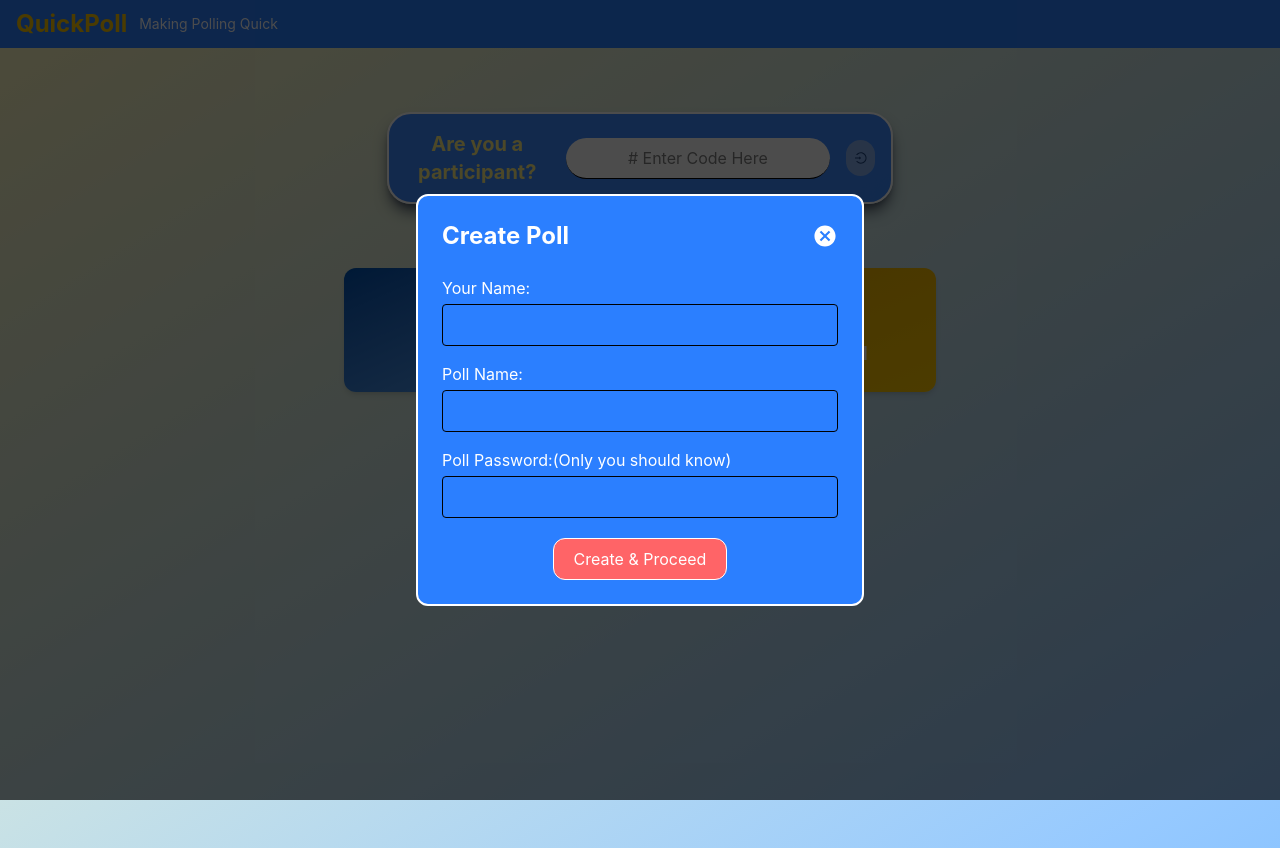
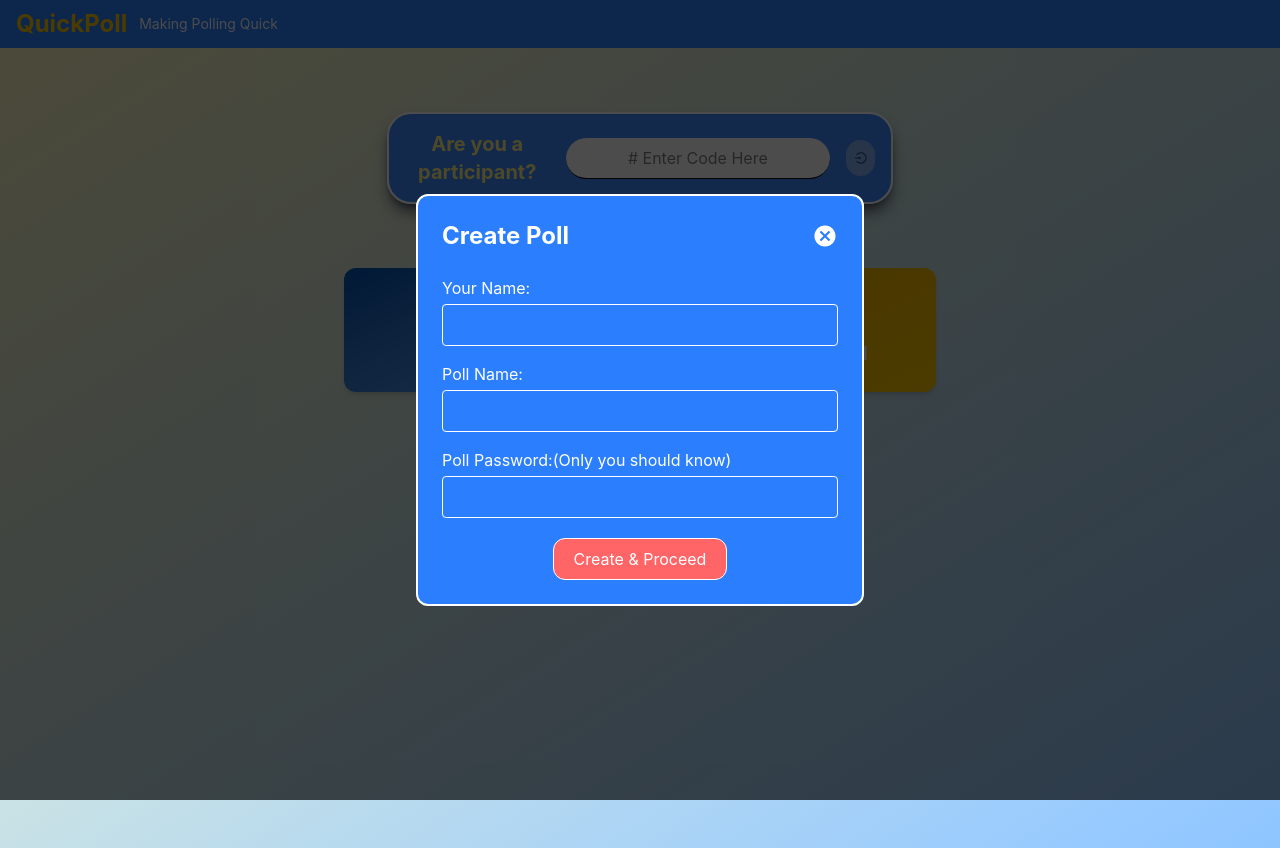
Before and after one commit to Naveensharma26/quickpoll, a React (Vite) app: page / in a window 1280 px wide. Both pictures are taken after a click on the button "Create a Poll". Built offline with nearby package versions, Linux system fonts and the light colour scheme.

Commit message:
adding vercel.json

```diff
--- a/src/components/CreatePollPopup.jsx
+++ b/src/components/CreatePollPopup.jsx
@@ -39,7 +39,7 @@ function CreatePollPopup({ open, setOpen }) {
 
   return (
     <div className="fixed inset-0 flex justify-center items-center bg-black/70 px-3">
-      <div className="bg-blue-500 p-5 md:p-6 rounded-xl w-full max-w-md border-white border-2 text-white">
+      <div className="bg-blue-500 p-5 md:p-6 rounded-xl w-full max-w-md border-white border-2 text-white ">
         <div className="flex justify-between items-center">
           <h1 className="text-xl md:text-2xl font-bold">Create Poll</h1>
           <IoMdCloseCircle
@@ -48,12 +48,11 @@ function CreatePollPopup({ open, setOpen }) {
             className="cursor-pointer"
           />
         </div>
-
         <div className="flex flex-col gap-4 mt-6">
           <div className="flex flex-col">
             <label className="text-sm md:text-base">Your Name:</label>
             <input
-              className="p-2 rounded border mt-1 outline-none text-black"
+              className="p-2 rounded border mt-1 outline-none text-white"
               type="text"
               value={userName}
               onChange={(e) => setUsername(e.target.value)}
@@ -63,7 +62,7 @@ function CreatePollPopup({ open, setOpen }) {
           <div className="flex flex-col">
             <label className="text-sm md:text-base">Poll Name:</label>
             <input
-              className="p-2 rounded border mt-1 outline-none text-black"
+              className="p-2 rounded border mt-1 outline-none text-white"
               type="text"
               value={pollName}
               onChange={(e) => setPollName(e.target.value)}
@@ -75,14 +74,13 @@ function CreatePollPopup({ open, setOpen }) {
               Poll Password:(Only you should know)
             </label>
             <input
-              className="p-2 rounded border mt-1 outline-none text-black"
+              className="p-2 rounded border mt-1 outline-none text-white"
               type="password"
               value={password}
               onChange={(e) => setPassword(e.target.value)}
             />
           </div>
         </div>
-
         <div className="flex justify-center mt-5">
           <input
             type="button"
--- a/src/pages/CreatePoll.jsx
+++ b/src/pages/CreatePoll.jsx
@@ -46,10 +46,7 @@ function CreatePoll() {
         vote_count: 0,
       }));
 
-      const resp2 = await axios.post(
-        `${API_BASE_URL}/addOptions`,
-        optionsData,
-      );
+      const resp2 = await axios.post(`${API_BASE_URL}/addOptions`, optionsData);
       console.log("Success:", response.data);
       console.log("Success:", resp2.data);
       navigate("/sharePoll", { state: response.data.poll_id });
```
Also changed, not shown: vercel.json (added).
